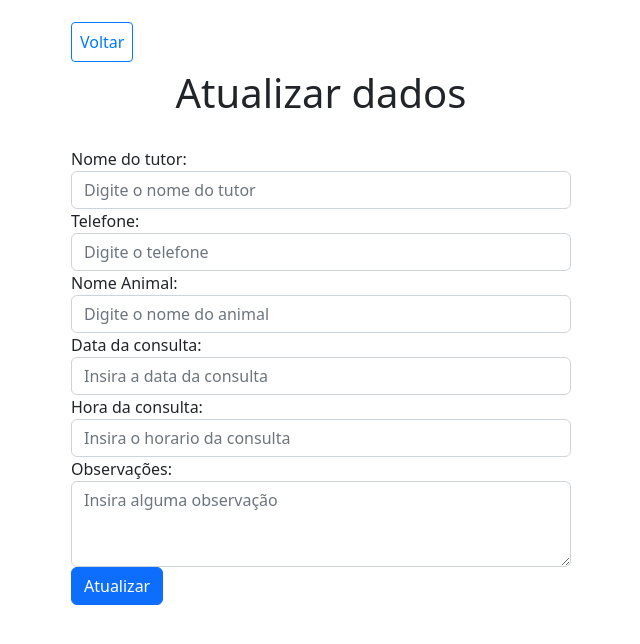
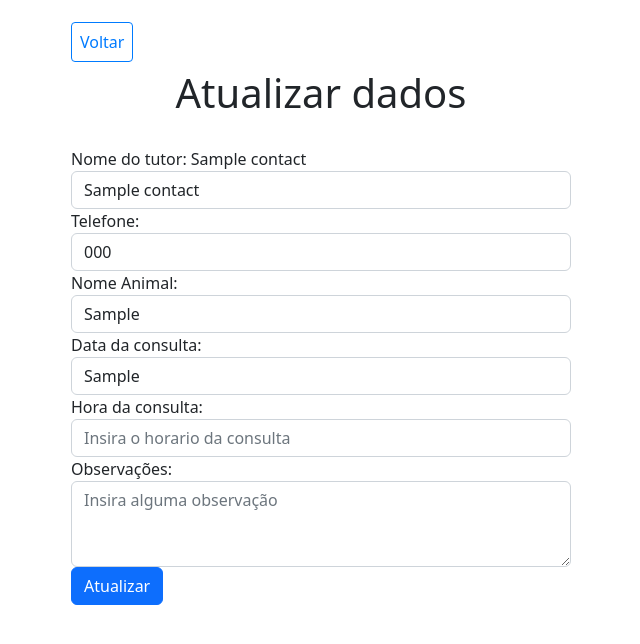
Before and after one commit to mendjoy/agenda_consultas, a PHP site: page //edit.php?id=1 in a window 1280 px wide. Shown: the part 76-720 px from the top of the page, without its empty margins (319-959 px from the left). Run offline with PHP 8.4, Linux system fonts and the light colour scheme; tables that the repository leaves empty or names only in its code hold one stand-in row (values such as "Sample post"); data that the repository does not hold is empty.

Commit message:
finalizando o CRUD (update)

```diff
--- a/edit.php
+++ b/edit.php
@@ -1,5 +1,6 @@
 <?php
     include_once("templates/header.php");
+    include_once("config/process.php");
 ?>
 
     <div class="container">
@@ -8,12 +9,13 @@
 
             <form action="<?=$BASE_URL?>config/process.php" method="POST" id="create-form">
 
+
                 <input type="hidden" name="type" value="edit">
                 <input type="hidden" name="id" value="<?= $contact['id'] ?>">
 
 
                 <div class="form-group">
-                    <label for="name">Nome do tutor:</label>
+                    <label for="name">Nome do tutor: <?= $contact["name"]?></label>
                     <input type="text" class="form-control" id="name" name="name" placeholder="Digite o nome do tutor" value="<?= $contact['name'] ?>" required>
                 </div>
 
@@ -38,6 +40,7 @@
                     <textarea type="text" class="form-control" id="observation" name="observation" placeholder="Insira alguma observação" <?= $contact['observation'] ?> rows="3"></textarea>
                 </div>
                 <button type="submit" class="btn btn-primary">Atualizar</button>
+
             </form>
 
 
```
